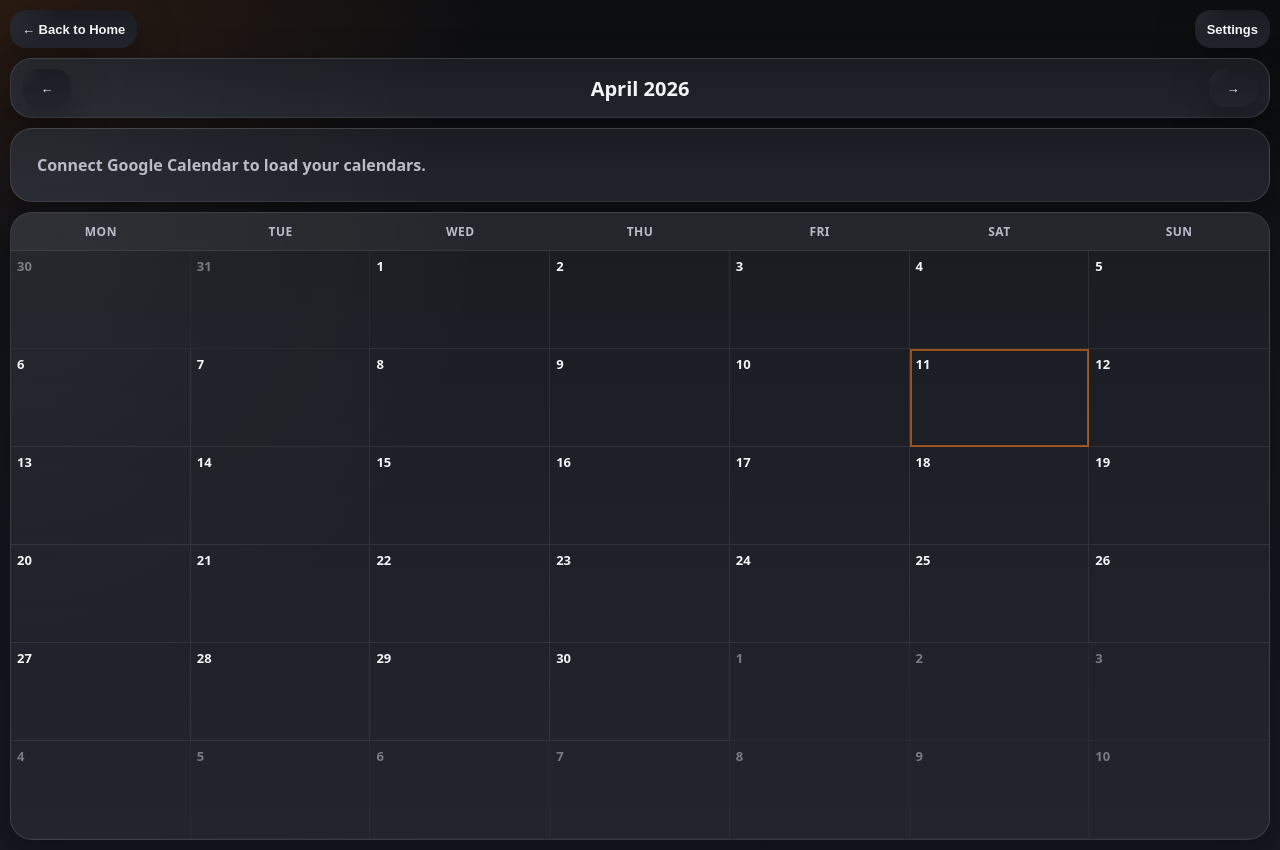
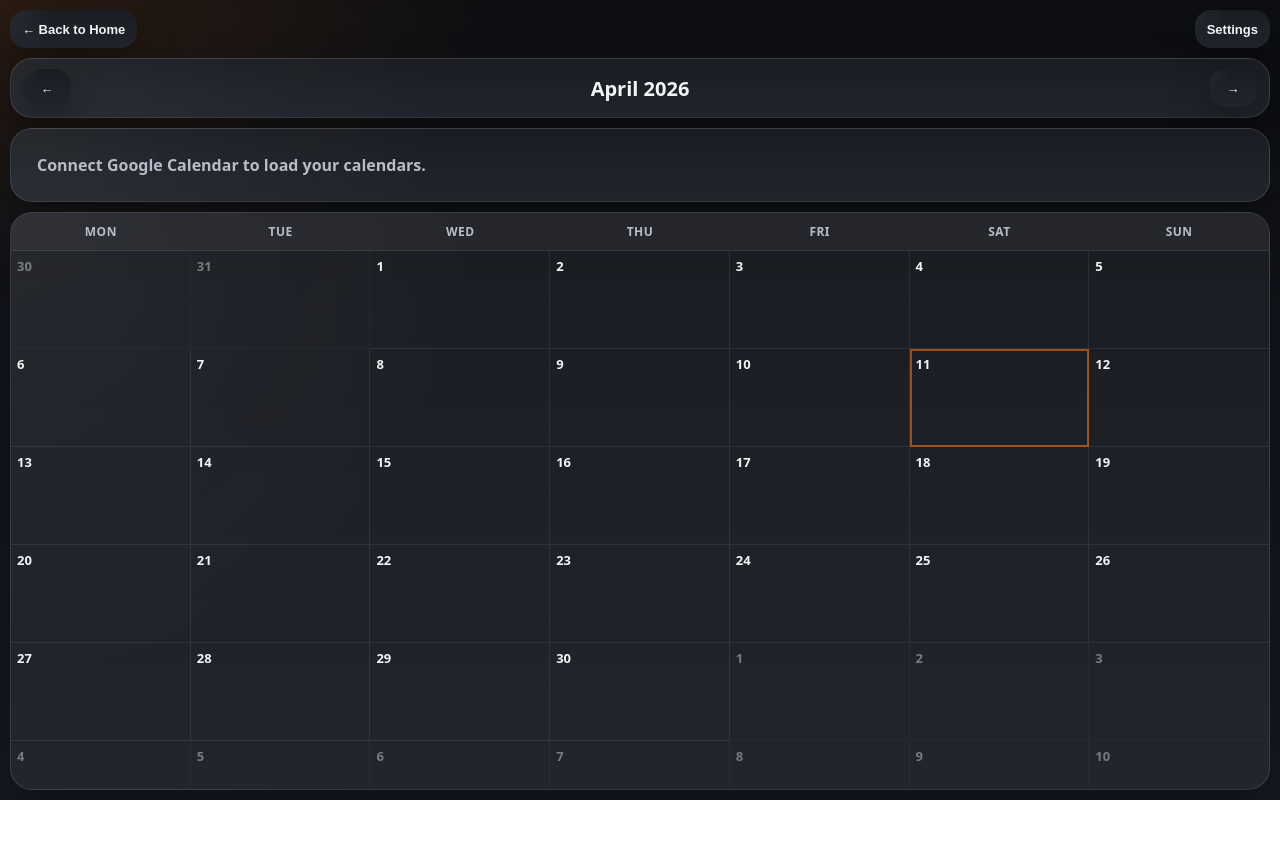
Before and after one commit to Pocket-Steak/apps-hub, a plain HTML site: page family/calendar.html in a window 1280 px wide. After the commit the page ends 800 px from the top, so only its background shows below. Drawn offline with Linux system fonts and the light colour scheme.

Commit message:
Update calendar.html

```diff
--- a/family/calendar.html
+++ b/family/calendar.html
@@ -38,8 +38,9 @@
       max-width:1600px;
       margin:0 auto;
       display:grid;
+      grid-template-rows:auto auto auto minmax(0, 1fr);
       gap:14px;
-      min-height:calc(100dvh - 32px);
+      height:calc(100dvh - 32px);
     }
 
     .topbar{
@@ -177,13 +178,21 @@
     }
 
     .calendar-shell{
+      min-height:0;
       overflow:hidden;
+      display:grid;
+      grid-template-rows:auto minmax(0, 1fr);
     }
 
     .weekday-row,
     .month-grid{
       display:grid;
       grid-template-columns:repeat(7, minmax(0, 1fr));
+    }
+
+    .month-grid{
+      min-height:0;
+      overflow:auto;
     }
 
     .weekday-row{
@@ -387,7 +396,7 @@
 
       .page{
         gap:12px;
-        min-height:calc(100dvh - 24px);
+        height:calc(100dvh - 24px);
       }
 
       .top-actions{
@@ -438,7 +447,7 @@
 
       .page{
         gap:10px;
-        min-height:calc(100dvh - 20px);
+        height:calc(100dvh - 20px);
       }
 
       .top-actions{
```
